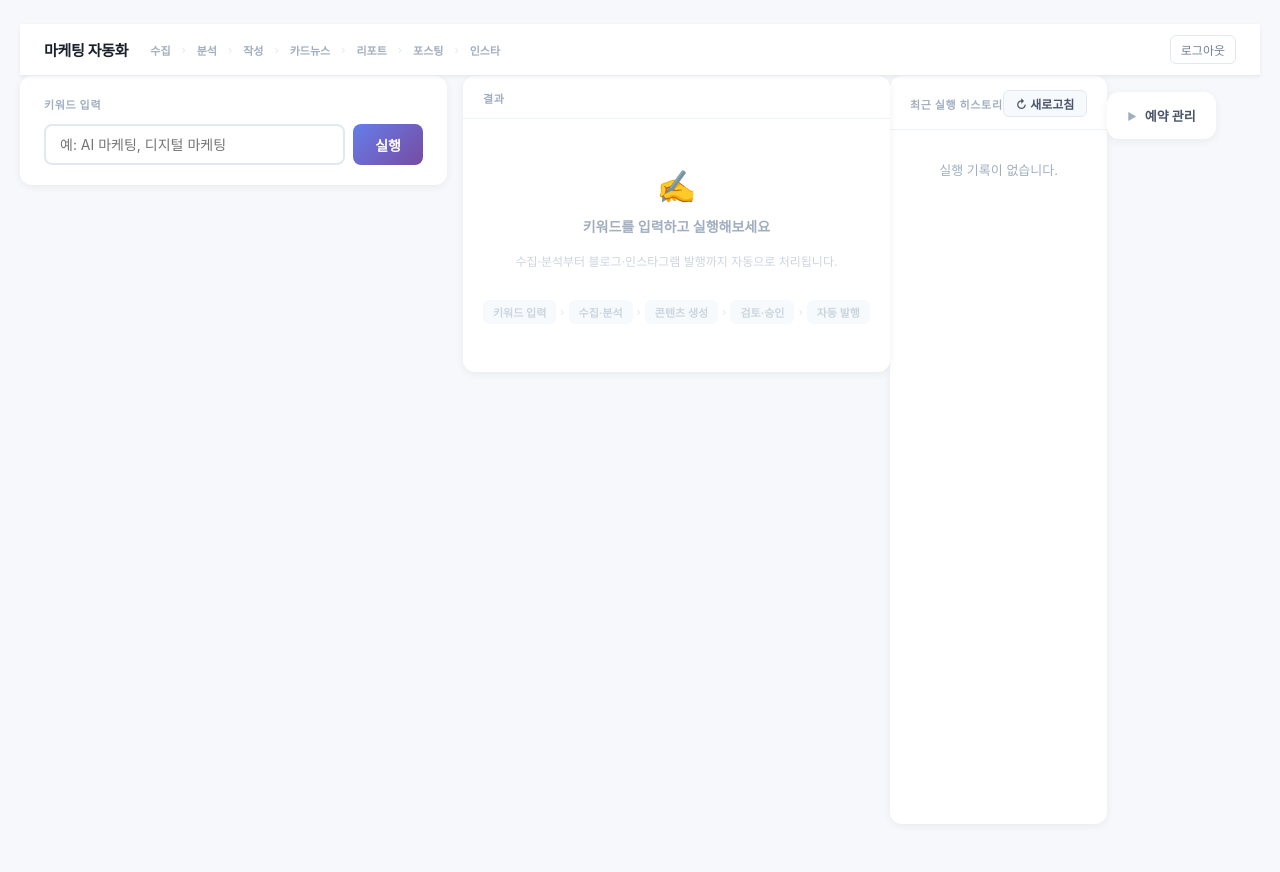
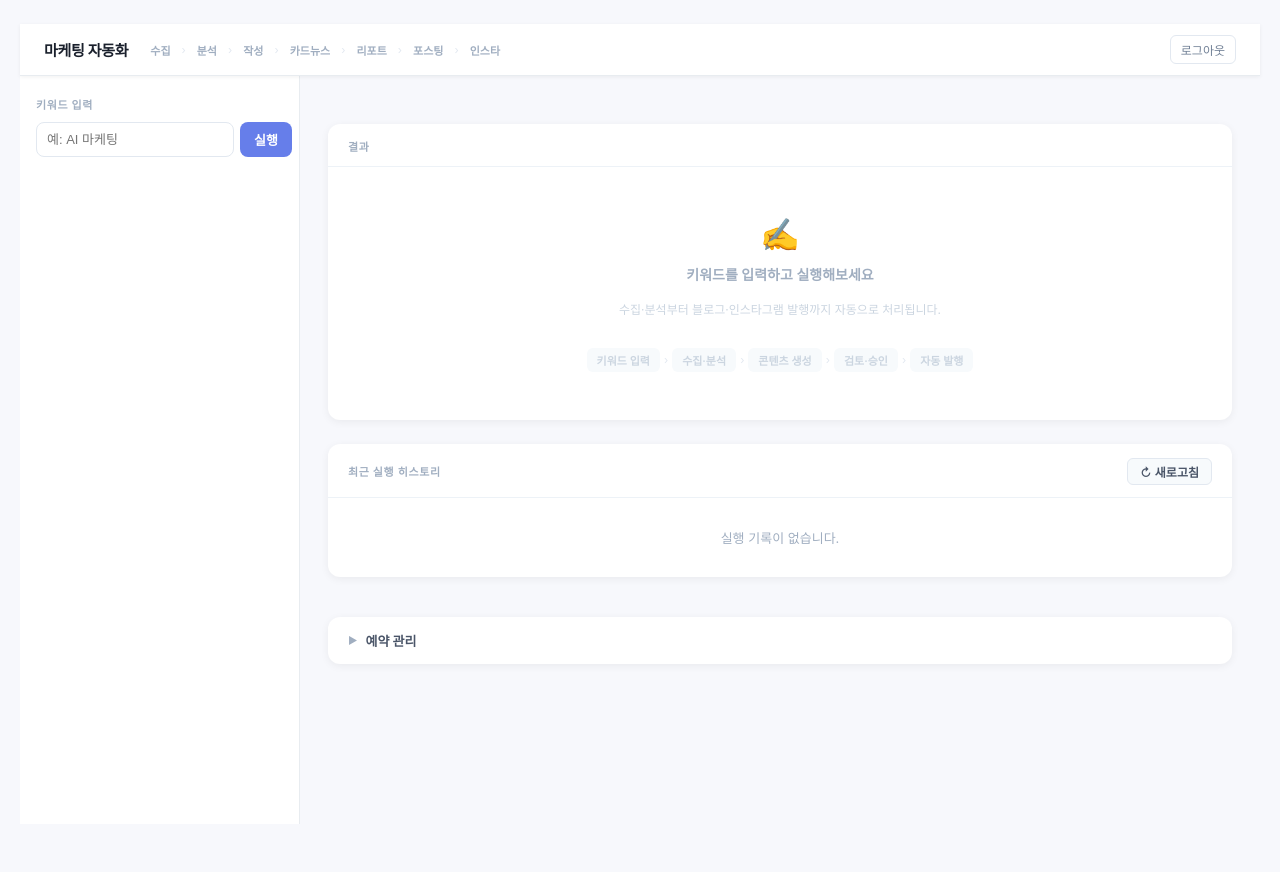
Before and after one commit to heewonn09/marketing-agent, a Flask app: page / in a window 1280 px wide. Run offline with Flask 3, Linux system fonts and the light colour scheme; data that the repository does not hold is empty.

Commit message:
feat(ui): migrate chart/input/progress to sticky sidebar with quick-tags

```diff
--- a/templates/index.html
+++ b/templates/index.html
@@ -631,6 +631,41 @@
             display: flex; flex-direction: column; gap: 24px;
             overflow-y: auto;
         }
+
+        /* ── 사이드바 내부 ── */
+        .sb-chart-wrap { display: flex; flex-direction: column; align-items: center; gap: 12px; }
+        .sb-donut-wrap { position: relative; width: 100px; height: 100px; }
+        .sb-donut-wrap canvas { width: 100px !important; height: 100px !important; }
+        .sb-donut-center { position: absolute; inset: 0; display: flex; flex-direction: column; align-items: center; justify-content: center; }
+        .sb-donut-val { font-size: 18px; font-weight: 700; color: #1a202c; }
+        .sb-donut-lbl { font-size: 10px; color: #a0aec0; }
+        .sb-legend { display: flex; gap: 8px; flex-wrap: wrap; justify-content: center; }
+        .sb-legend-item { display: flex; align-items: center; gap: 4px; font-size: 11px; color: #718096; }
+        .sb-legend-dot { width: 8px; height: 8px; border-radius: 50%; }
+        .sb-legend-count { font-weight: 600; color: #1a202c; margin-left: 2px; }
+
+        .sb-input-wrap { display: flex; gap: 6px; }
+        .sb-input-wrap input { flex: 1; padding: 8px 10px; border: 1px solid #e2e8f0; border-radius: 8px; font-size: 13px; outline: none; }
+        .sb-input-wrap input:focus { border-color: #667eea; box-shadow: 0 0 0 3px rgba(102,126,234,0.15); }
+        .sb-btn-run { background: #667eea; color: #fff; border: none; border-radius: 8px; padding: 8px 14px; font-size: 13px; font-weight: 600; cursor: pointer; white-space: nowrap; }
+        .sb-btn-run:hover { background: #5a67d8; }
+        .sb-btn-run:disabled { background: #cbd5e0; cursor: not-allowed; }
+
+        .quick-tags { display: flex; flex-wrap: wrap; gap: 6px; }
+        .quick-tag { font-size: 11px; padding: 3px 8px; background: #edf2f7; border-radius: 20px; cursor: pointer; color: #4a5568; border: none; }
+        .quick-tag:hover { background: #e2e8f0; }
+
+        .sidebar #progress-card { background: #f7f8fc; border-radius: var(--card-radius); padding: 14px; display: none; }
+        .sidebar #progress-card .card-title { font-size: 12px; font-weight: 700; color: #718096; margin-bottom: 10px; text-transform: uppercase; letter-spacing: 0.5px; }
+        .sidebar .step { display: flex; align-items: center; gap: 6px; font-size: 12px; padding: 4px 0; border-bottom: 1px solid #edf2f7; }
+        .sidebar .step-icon { width: 16px; text-align: center; font-size: 11px; }
+        .sidebar .step.done { color: #38a169; }
+        .sidebar .step.running { color: #667eea; font-weight: 600; }
+        .sidebar .step.pending-approval { color: #ed8936; }
+        .sidebar .step.error { color: #e53e3e; }
+        .sidebar .step-group-label { font-size: 10px; color: #a0aec0; font-weight: 600; padding: 6px 0 2px; text-transform: uppercase; }
+        .sidebar .step-time { margin-left: auto; font-size: 10px; color: #cbd5e0; }
+        .sidebar #log { font-size: 11px; color: #718096; margin-top: 8px; max-height: 80px; overflow-y: auto; line-height: 1.6; }
     </style>
 </head>
 <body>
@@ -653,61 +688,42 @@
     </nav>
     <div class="app-body">
 
-    <!-- 통계 + 차트 통합 패널 -->
-    <div class="analytics-section" id="analytics-section" style="display:none">
-        <span class="analytics-title-col">실행 현황</span>
-        <div class="analytics-chart-block">
-            <div class="donut-wrap">
-                <canvas id="status-chart"></canvas>
-                <div class="donut-center">
-                    <div class="donut-center-val" id="donut-success-val">—</div>
-                    <div class="donut-center-lbl">성공률</div>
-                </div>
-            </div>
-            <div class="analytics-legend" id="chart-legend"></div>
-        </div>
-        <div class="analytics-divider"></div>
-        <div class="stats-grid">
-            <div class="stat-item">
-                <div class="stat-label">전체 실행</div>
-                <div class="stat-value" id="stat-total">—</div>
-            </div>
-            <div class="stat-item">
-                <div class="stat-label">이번 주</div>
-                <div class="stat-value" id="stat-week">—</div>
-            </div>
-            <div class="stat-item">
-                <div class="stat-label">최다 키워드</div>
-                <div class="stat-value" id="stat-topkw" style="font-size:14px;word-break:break-all">—</div>
-            </div>
-            <div class="stat-item">
-                <div class="stat-label">평균 소요</div>
-                <div class="stat-value" id="stat-avg-dur">—</div>
-            </div>
-        </div>
-    </div>
-
-    <div class="layout">
-
-        <!-- 왼쪽 -->
-        <div class="left-col">
-            <div class="card">
-                <div class="card-title">키워드 입력</div>
-                <div class="input-row">
-                    <input id="keyword" type="text" placeholder="예: AI 마케팅, 디지털 마케팅" />
-                    <button class="btn-run" id="btn-run" onclick="startPipeline()">실행</button>
-                </div>
-            </div>
-
-            <div class="card" id="progress-card">
+        <aside class="sidebar">
+            <!-- 도넛 차트 -->
+            <div class="sidebar-section sb-chart-wrap" id="sb-chart-section" style="display:none">
+                <div class="sb-donut-wrap">
+                    <canvas id="status-chart" width="100" height="100"></canvas>
+                    <div class="sb-donut-center">
+                        <div class="sb-donut-val" id="donut-success-val">—</div>
+                        <div class="sb-donut-lbl">성공률</div>
+                    </div>
+                </div>
+                <div class="sb-legend" id="chart-legend"></div>
+            </div>
+
+            <!-- 키워드 입력 -->
+            <div class="sidebar-section">
+                <div class="sidebar-label">키워드 입력</div>
+                <div class="sb-input-wrap">
+                    <input id="keyword" type="text" placeholder="예: AI 마케팅" />
+                    <button class="sb-btn-run" id="btn-run" onclick="startPipeline()">실행</button>
+                </div>
+                <div class="quick-tags" id="quick-tags" style="margin-top:8px"></div>
+            </div>
+
+            <!-- 진행 상황 -->
+            <div id="progress-card">
                 <div class="card-title">진행 상황</div>
                 <div class="steps" id="steps-container"></div>
                 <div id="log"></div>
             </div>
-        </div>
-
-        <!-- 오른쪽 -->
-        <div class="right-col">
+        </aside>
+
+        <main class="main-area">
+
+            <!-- KPI 카드 (Task 3에서 채움) -->
+            <div id="kpi-section"></div>
+
             <div class="results-panel" id="results-panel">
 
                 <div class="panel-header">
@@ -760,11 +776,9 @@
                 <div id="content-cards"></div>
 
             </div>
-        </div>
-
-    </div>
-
-    <!-- 히스토리 -->
+
+            <!-- 히스토리 (Task 4에서 채움) -->
+            <div id="history-list-placeholder">
                 <div class="history-section">
                     <div class="history-header">
                         <span class="history-header-title">최근 실행 히스토리</span>
@@ -772,6 +786,7 @@
                     </div>
                     <div id="history-list">
                         <div class="history-empty">불러오는 중...</div>
+                    </div>
                 </div>
             </div>
 
@@ -785,6 +800,8 @@
                     <button class="btn-run" style="font-size:12px;padding:8px 16px" onclick="openSchedForm()">+ 새 예약 추가</button>
                 </div>
             </details>
+
+        </main>
 
     <!-- 예약 폼 모달 -->
     <div class="sched-modal-overlay" id="sched-modal" onclick="if(event.target===this)closeSchedForm()">
@@ -1514,7 +1531,7 @@
             }
 
             if (s.total > 0) {
-                document.getElementById('analytics-section').style.display = 'flex';
+                document.getElementById('sb-chart-section').style.display = 'flex';
 
                 // 도넛 중앙 성공률
                 document.getElementById('donut-success-val').textContent = (s.success_rate ?? 0) + '%';
@@ -1529,7 +1546,7 @@
                 legend.innerHTML = '';
                 labels.forEach((l, i) => {
                     if (!data[i]) return;
-                    legend.innerHTML += `<div class="legend-item"><div class="legend-dot" style="background:${colors[i]}"></div>${l}<span class="legend-count">${data[i]}</span></div>`;
+                    legend.innerHTML += `<div class="sb-legend-item"><div class="sb-legend-dot" style="background:${colors[i]}"></div>${l}<span class="sb-legend-count">${data[i]}</span></div>`;
                 });
 
                 const ctx = document.getElementById('status-chart').getContext('2d');
@@ -1548,6 +1565,23 @@
                 });
             }
         }).catch(() => {});
+    }
+
+    function populateQuickTags() {
+        fetch('/history').then(r=>r.json()).then(jobs=>{
+            const kwSet = new Set();
+            jobs.forEach(j => (j.keywords||[]).forEach(k => kwSet.add(k)));
+            const container = document.getElementById('quick-tags');
+            if (!container) return;
+            container.innerHTML = '';
+            [...kwSet].slice(0,6).forEach(kw => {
+                const btn = document.createElement('button');
+                btn.className = 'quick-tag';
+                btn.textContent = kw;
+                btn.onclick = () => { document.getElementById('keyword').value = kw; };
+                container.appendChild(btn);
+            });
+        }).catch(()=>{});
     }
 
     // ── 헤더 파이프라인 바 동기화 ───────────────────────────────
@@ -1733,6 +1767,7 @@
     });
 
     loadHistory();
+    populateQuickTags();
     loadStats();
 </script>
 </body>
```
Lines whose indentation alone changed are shown as unchanged.
